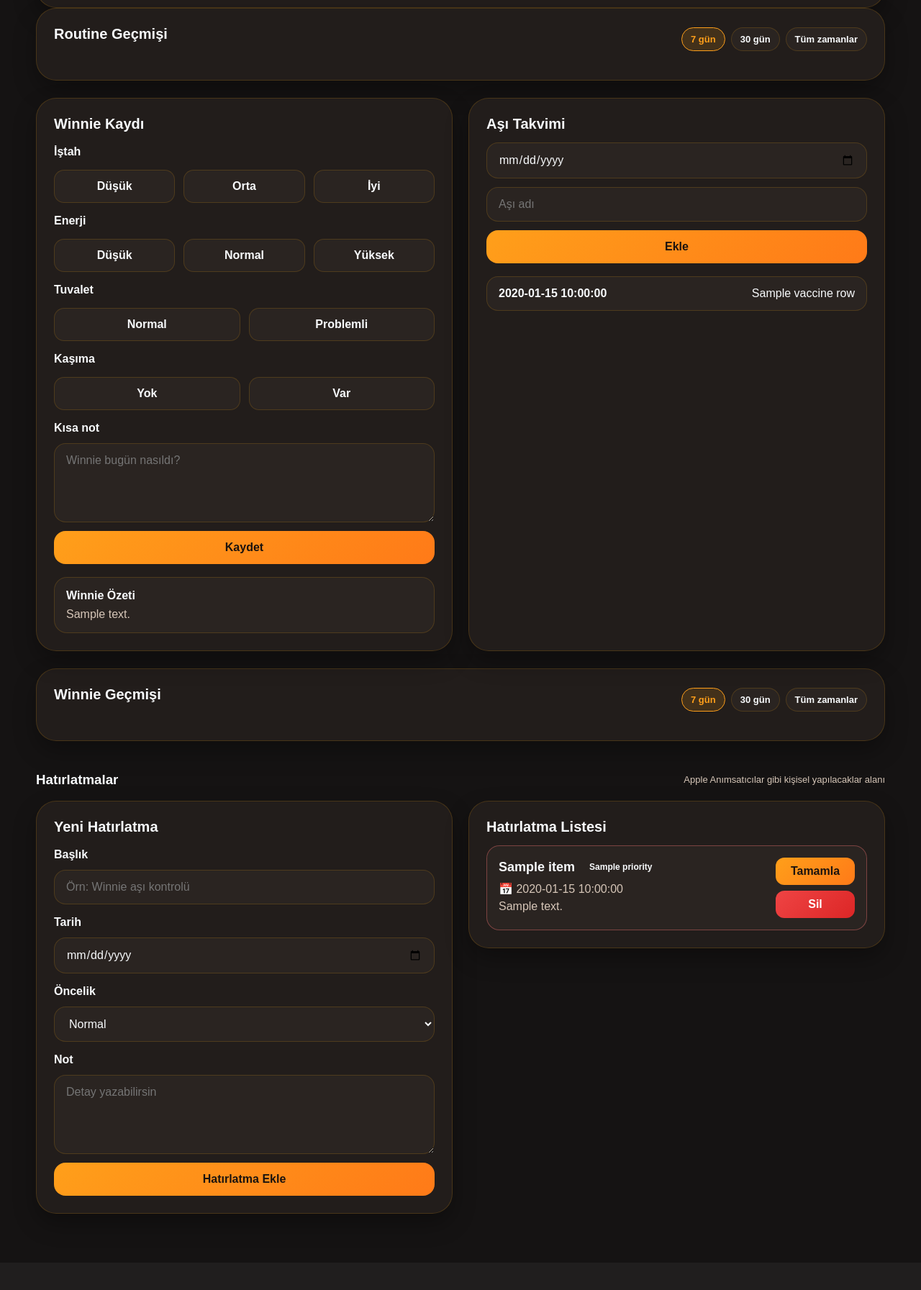
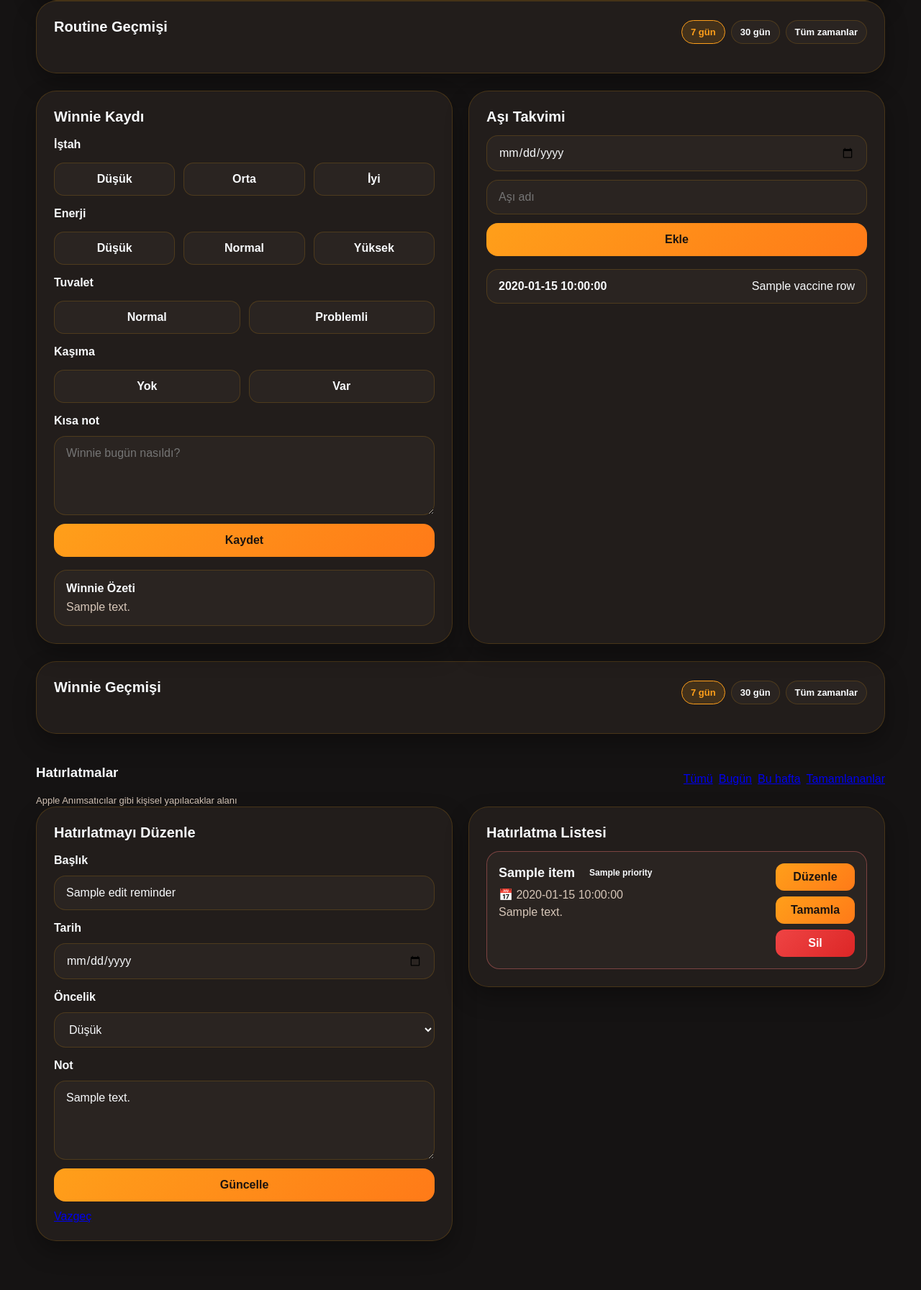
Before and after one commit to yigitsasal90/lifeboard, a Flask app: template templates/dashboard.html in a window 1280 px wide. Shown: the part 2064-3857 px from the top of the page at 72% size. Before the commit the page ends 3780 px from the top, so only its background shows below. Run offline with Flask 3, Linux system fonts and the light colour scheme; the template is opened without the code that fills it: most values are stand-ins (such as "Sample title", 1, 10 or a date in 2020); parts of the project's set-up code (start-up, migrations or seed data) failed here and were passed over; some libraries are stand-ins or nearby versions.

Commit message:
Update dashboard.html

```diff
--- a/templates/dashboard.html
+++ b/templates/dashboard.html
@@ -4,9 +4,14 @@
 <section class="hero">
     <div class="hero-topline">
         <p class="mini-title">Hoş geldin</p>
+        <div class="hero-badges">
             {% if vaccine_info.badge %}
                 <span class="alert-badge {{ vaccine_info.level }}">{{ vaccine_info.badge }}</span>
             {% endif %}
+            {% if overdue_count > 0 %}
+                <span class="alert-badge danger">{{ overdue_count }} geciken</span>
+            {% endif %}
+        </div>
     </div>
 
     <h2>Bugünün Özeti</h2>
@@ -311,12 +316,44 @@
 
 <section class="reminders-section">
     <div class="section-head">
+        <div>
             <h3>Hatırlatmalar</h3>
             <span class="section-sub">Apple Anımsatıcılar gibi kişisel yapılacaklar alanı</span>
         </div>
 
+        <div class="filter-pills reminders-pills">
+            <a href="/?reminder_filter=all" class="filter-pill-link {% if active_reminder_filter == 'all' %}active{% endif %}">Tümü</a>
+            <a href="/?reminder_filter=today" class="filter-pill-link {% if active_reminder_filter == 'today' %}active{% endif %}">Bugün</a>
+            <a href="/?reminder_filter=week" class="filter-pill-link {% if active_reminder_filter == 'week' %}active{% endif %}">Bu hafta</a>
+            <a href="/?reminder_filter=done" class="filter-pill-link {% if active_reminder_filter == 'done' %}active{% endif %}">Tamamlananlar</a>
+        </div>
+    </div>
+
     <div class="two-col reminders-layout">
         <div class="form-card">
+            {% if edit_reminder %}
+                <h3>Hatırlatmayı Düzenle</h3>
+                <form method="POST" action="/update_reminder/{{ edit_reminder.id }}">
+                    <label>Başlık</label>
+                    <input type="text" name="title" value="{{ edit_reminder.title }}" required>
+
+                    <label>Tarih</label>
+                    <input type="date" name="remind_date" value="{{ edit_reminder.remind_date or '' }}">
+
+                    <label>Öncelik</label>
+                    <select name="priority" required>
+                        <option value="Düşük" {% if edit_reminder.priority == 'Düşük' %}selected{% endif %}>Düşük</option>
+                        <option value="Normal" {% if edit_reminder.priority == 'Normal' %}selected{% endif %}>Normal</option>
+                        <option value="Yüksek" {% if edit_reminder.priority == 'Yüksek' %}selected{% endif %}>Yüksek</option>
+                    </select>
+
+                    <label>Not</label>
+                    <textarea name="note" placeholder="Detay yazabilirsin">{{ edit_reminder.note or '' }}</textarea>
+
+                    <button type="submit">Güncelle</button>
+                    <a href="/" class="cancel-link">Vazgeç</a>
+                </form>
+            {% else %}
                 <h3>Yeni Hatırlatma</h3>
 
                 <form method="POST" action="/add_reminder">
@@ -338,6 +375,7 @@
 
                     <button type="submit">Hatırlatma Ekle</button>
                 </form>
+            {% endif %}
         </div>
 
         <div class="form-card">
@@ -363,6 +401,11 @@
                             </div>
 
                             <div class="reminder-actions">
+                                <form method="GET" action="/">
+                                    <input type="hidden" name="edit_reminder" value="{{ item.id }}">
+                                    <button type="submit" class="small-btn secondary-btn">Düzenle</button>
+                                </form>
+
                                 <form method="POST" action="/toggle_reminder/{{ item.id }}">
                                     <button type="submit" class="small-btn">
                                         {% if item.is_done %}Geri Al{% else %}Tamamla{% endif %}
@@ -376,7 +419,7 @@
                         </div>
                     {% endfor %}
                 {% else %}
-                    <p>Henüz hatırlatma yok.</p>
+                    <p>Bu filtrede hatırlatma yok.</p>
                 {% endif %}
             </div>
         </div>
```
Lines whose indentation alone changed are shown as unchanged.
